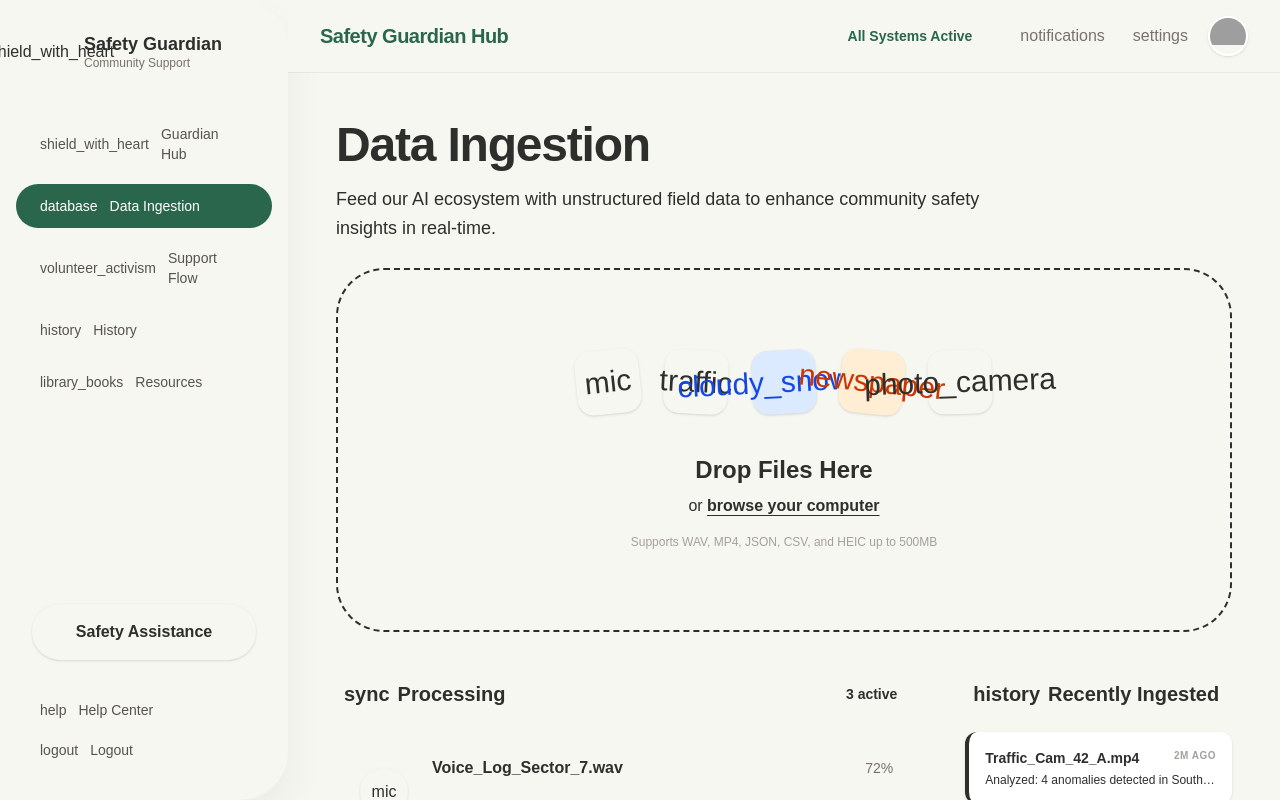
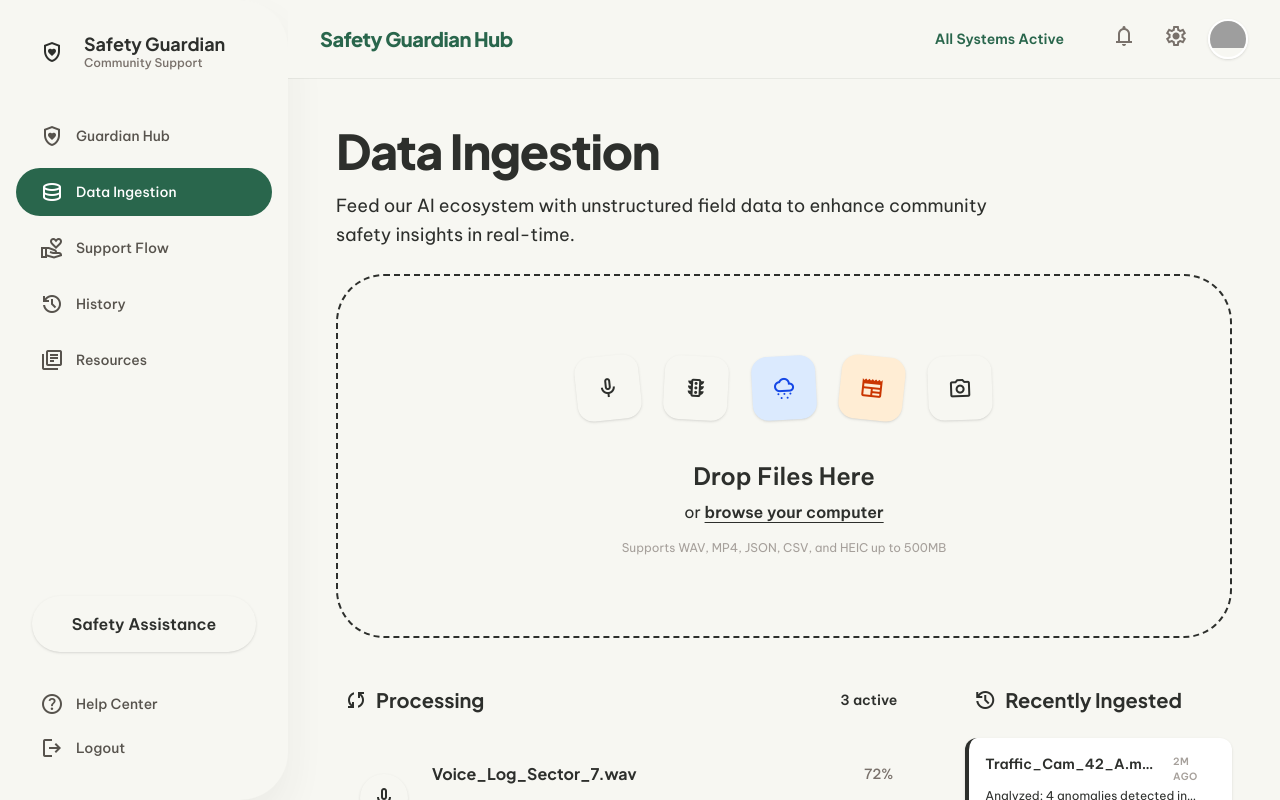
Before and after one commit to Techno-o76/PromptWar, a Next.js app in the folder ui/: page /data-ingestion in a window 1280 px wide. Shown: the top 800 px of the page. Built offline with nearby package versions, Linux system fonts and the light colour scheme; grey boxes are pictures that could not be loaded.

Commit message:
fix: target go 1.24 to support gemini SDK

```diff
--- a/ui/app/data-ingestion/page.tsx
+++ b/ui/app/data-ingestion/page.tsx
@@ -21,30 +21,30 @@ export default function DataIngestion() {
 </div>
 <nav className="flex-1 flex flex-col gap-2">
 
-<a className="text-stone-600 dark:text-stone-400 mx-4 px-6 py-3 flex items-center gap-3 hover:bg-[#e8e9e3] dark:hover:bg-stone-800 rounded-full transition-all hover:translate-x-1 duration-300 font-label text-sm font-medium" href="#">
+<Link className="text-stone-600 dark:text-stone-400 mx-4 px-6 py-3 flex items-center gap-3 hover:bg-[#e8e9e3] dark:hover:bg-stone-800 rounded-full transition-all hover:translate-x-1 duration-300 font-label text-sm font-medium" href="/">
 <span className="material-symbols-outlined">shield_with_heart</span>
 <span>Guardian Hub</span>
-</a>
+</Link>
 
-<a className="bg-[#29664c] text-white rounded-full mx-4 px-6 py-3 flex items-center gap-3 hover:translate-x-1 duration-300 font-label text-sm font-medium" href="#">
+<Link className="bg-[#29664c] text-white rounded-full mx-4 px-6 py-3 flex items-center gap-3 hover:translate-x-1 duration-300 font-label text-sm font-medium" href="/data-ingestion">
 <span className="material-symbols-outlined" >database</span>
 <span>Data Ingestion</span>
-</a>
+</Link>
 
-<a className="text-stone-600 dark:text-stone-400 mx-4 px-6 py-3 flex items-center gap-3 hover:bg-[#e8e9e3] dark:hover:bg-stone-800 rounded-full transition-all hover:translate-x-1 duration-300 font-label text-sm font-medium" href="#">
+<Link className="text-stone-600 dark:text-stone-400 mx-4 px-6 py-3 flex items-center gap-3 hover:bg-[#e8e9e3] dark:hover:bg-stone-800 rounded-full transition-all hover:translate-x-1 duration-300 font-label text-sm font-medium" href="/support-flow">
 <span className="material-symbols-outlined">volunteer_activism</span>
 <span>Support Flow</span>
-</a>
+</Link>
 
-<a className="text-stone-600 dark:text-stone-400 mx-4 px-6 py-3 flex items-center gap-3 hover:bg-[#e8e9e3] dark:hover:bg-stone-800 rounded-full transition-all hover:translate-x-1 duration-300 font-label text-sm font-medium" href="#">
+<Link className="text-stone-600 dark:text-stone-400 mx-4 px-6 py-3 flex items-center gap-3 hover:bg-[#e8e9e3] dark:hover:bg-stone-800 rounded-full transition-all hover:translate-x-1 duration-300 font-label text-sm font-medium" href="/history">
 <span className="material-symbols-outlined">history</span>
 <span>History</span>
-</a>
+</Link>
 
-<a className="text-stone-600 dark:text-stone-400 mx-4 px-6 py-3 flex items-center gap-3 hover:bg-[#e8e9e3] dark:hover:bg-stone-800 rounded-full transition-all hover:translate-x-1 duration-300 font-label text-sm font-medium" href="#">
+<Link className="text-stone-600 dark:text-stone-400 mx-4 px-6 py-3 flex items-center gap-3 hover:bg-[#e8e9e3] dark:hover:bg-stone-800 rounded-full transition-all hover:translate-x-1 duration-300 font-label text-sm font-medium" href="/resources">
 <span className="material-symbols-outlined">library_books</span>
 <span>Resources</span>
-</a>
+</Link>
 </nav>
 <div className="px-8 mt-auto pt-8">
 <button className="w-full bg-secondary-container text-on-secondary-container font-bold py-4 rounded-full shadow-sm hover:scale-[1.02] transition-transform active:scale-95">
@@ -238,25 +238,25 @@ export default function DataIngestion() {
 </main>
 
 <nav className="md:hidden fixed bottom-0 left-0 right-0 bg-white shadow-[0_-10px_20px_rgba(0,0,0,0.05)] px-6 py-4 flex justify-between items-center z-50">
-<a className="flex flex-col items-center gap-1 text-stone-400" href="#">
+<Link className="flex flex-col items-center gap-1 text-stone-400" href="/">
 <span className="material-symbols-outlined">shield_with_heart</span>
 <span className="text-[10px] font-bold">Hub</span>
-</a>
-<a className="flex flex-col items-center gap-1 text-primary" href="#">
+</Link>
+<Link className="flex flex-col items-center gap-1 text-primary" href="/data-ingestion">
 <span className="material-symbols-outlined" >database</span>
 <span className="text-[10px] font-bold">Ingestion</span>
-</a>
+</Link>
 <div className="bg-secondary-container p-3 rounded-full -mt-10 shadow-lg">
 <span className="material-symbols-outlined text-on-secondary-container">add</span>
 </div>
-<a className="flex flex-col items-center gap-1 text-stone-400" href="#">
+<Link className="flex flex-col items-center gap-1 text-stone-400" href="/support-flow">
 <span className="material-symbols-outlined">volunteer_activism</span>
 <span className="text-[10px] font-bold">Flow</span>
-</a>
-<a className="flex flex-col items-center gap-1 text-stone-400" href="#">
+</Link>
+<Link className="flex flex-col items-center gap-1 text-stone-400" href="/history">
 <span className="material-symbols-outlined">history</span>
 <span className="text-[10px] font-bold">History</span>
-</a>
+</Link>
 </nav>
 
     </div>
--- a/ui/app/globals.css
+++ b/ui/app/globals.css
@@ -1,5 +1,4 @@
 @import "tailwindcss";
-@import url('https://fonts.googleapis.com/css2?family=Plus+Jakarta+Sans:wght@400;500;600;700;800&family=Be+Vietnam+Pro:wght@300;400;500;600&display=swap');
 
 :root {
   --background: #0a0a0a;
--- a/ui/app/layout.tsx
+++ b/ui/app/layout.tsx
@@ -1,15 +1,16 @@
 import type { Metadata } from "next";
-import { Geist, Geist_Mono } from "next/font/google";
+import { Plus_Jakarta_Sans, Be_Vietnam_Pro } from "next/font/google";
 import "./globals.css";
 
-const geistSans = Geist({
-  variable: "--font-geist-sans",
+const plusJakartaSans = Plus_Jakarta_Sans({
+  variable: "--font-plus-jakarta",
   subsets: ["latin"],
 });
 
-const geistMono = Geist_Mono({
-  variable: "--font-geist-mono",
+const beVietnamPro = Be_Vietnam_Pro({
+  variable: "--font-be-vietnam",
   subsets: ["latin"],
+  weight: ["300", "400", "500", "600"],
 });
 
 export const metadata: Metadata = {
@@ -25,8 +26,11 @@ export default function RootLayout({
   return (
     <html
       lang="en"
-      className={`${geistSans.variable} ${geistMono.variable} h-full antialiased`}
+      className={`${plusJakartaSans.variable} ${beVietnamPro.variable} h-full antialiased`}
     >
+      <head>
+        <link href="https://fonts.googleapis.com/css2?family=Material+Symbols+Outlined:opsz,wght,FILL,GRAD@20..48,100..700,0..1,-50..200" rel="stylesheet" />
+      </head>
       <body className="min-h-full flex flex-col">{children}</body>
     </html>
   );
```
Also changed, not shown: 2 other files (tests, documents, lock files or other folders).
